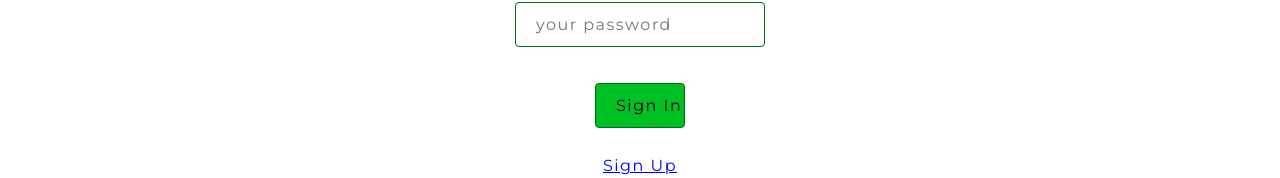
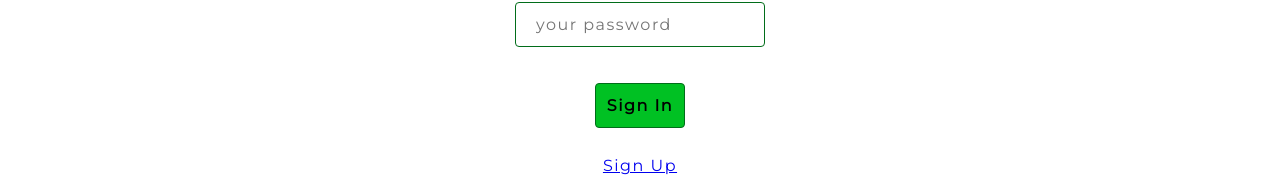
Before and after one commit to rodrigohervas/time-track-client, a React (Create React App) app: page /signin in a window 1280 px wide. Shown: the part 335-513 px from the top of the page. Built offline with nearby package versions, Linux system fonts and the light colour scheme; no server answers.

Commit message:
Modified styles for Moz / IE compatibility

```diff
--- a/src/style/App.css
+++ b/src/style/App.css
@@ -83,8 +83,10 @@ input[type=button] {
   transition: all 0.3s ease 0s;
   display: flex;
   flex-direction: row;
-  justify-content: space-evenly;
+  justify-content: center;
   width: 90px;
+  font-weight: 600;
+  padding: 12px 0px !important;
 }
 
 input[type=button]:hover {
@@ -101,6 +103,8 @@ input[type=submit] {
   background-color: var(--button-bgcolor-normal);
   transition: all 0.3s ease 0s;
   width: 90px;
+  font-weight: 600;
+  padding: 12px 0px !important;
 }
 
 input[type=submit]:hover {
--- a/src/style/loghours.css
+++ b/src/style/loghours.css
@@ -23,7 +23,7 @@
 input[type=submit] {
     display: flex;
     flex-direction: row;
-    justify-content: space-evenly;
+    justify-content: center;
 }
 
 .buttons{
```
